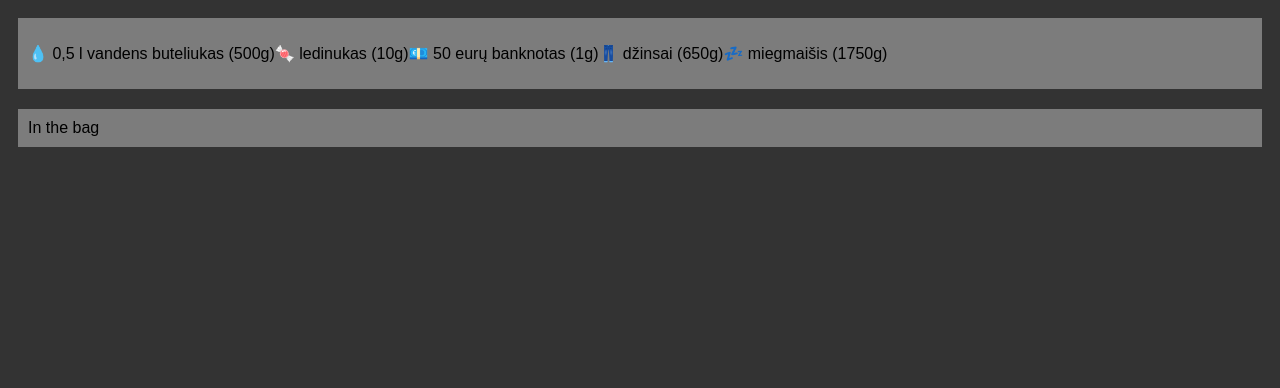
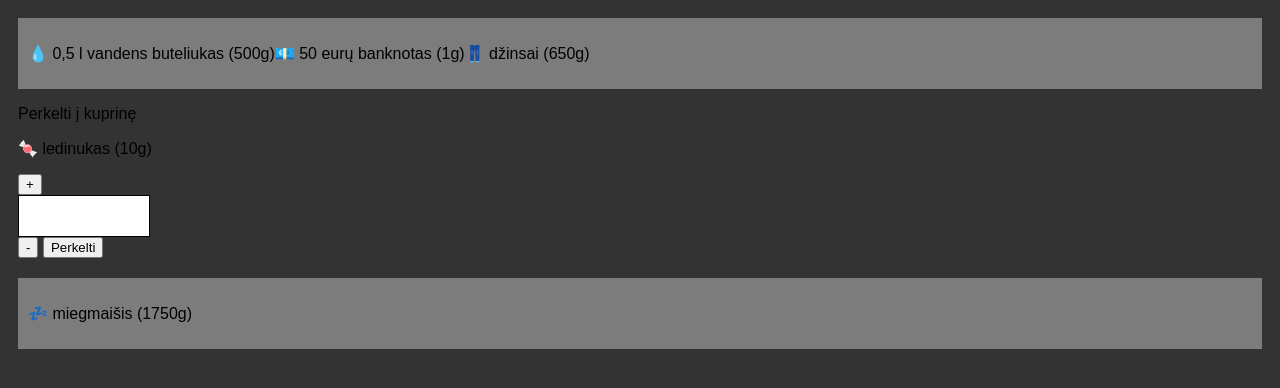
Before and after one commit to MadamButerbrod/buguotbagcalc, a plain HTML site: page bag.html in a window 1280 px wide. Drawn offline with Linux system fonts and the light colour scheme.

Commit message:
update bag.html

```diff
--- a/bag.html
+++ b/bag.html
@@ -8,15 +8,21 @@
     <title>Išvykimo krepšys</title>
 </head>
 <body>
-    <div class="container" id="outside">
-        <p class="draggable" id="water500" data-weight="500" draggable="true">💧 0,5 l vandens buteliukas (500g)</p>
-        <p class="draggable" id="candy" data-weight="10" draggable="true">🍬 ledinukas (10g)</p>
-        <p class="draggable" id="banknote" data-weight="1" draggable="true">💶 50 eurų banknotas (1g)</p>
-        <p class="draggable" id="jeans" data-weight="650" draggable="true">👖 džinsai (650g)</p>
-        <p class="draggable" id="sleeping-bag" data-weight="1750" draggable="true">💤 miegmaišis (1750g)</p>
+    <div class="container" id="drop-source">
+        <p class="item" id="water500" data-weight="500">💧 0,5 l vandens buteliukas (500g)</p>
+        <p class="item" id="banknote" data-weight="1">💶 50 eurų banknotas (1g)</p>
+        <p class="item" id="jeans" data-weight="650">👖 džinsai (650g)</p>
+      </div>
+      <div class="inventory-dialog">
+        <p class="dialog-type">Perkelti į kuprinę</p>
+        <p class="item" id="candy" data-weight="10">🍬 ledinukas (10g)</p>
+        <button>+</button>
+        <input type="number">
+        <button>-</button>
+        <button>Perkelti</button>
       </div>
       <div class="container" id="drop-target">
-        In the bag
+        <p class="item" id="sleeping-bag" data-weight="1750">💤 miegmaišis (1750g)</p>
       </div>
 </body>
 </html>
```
